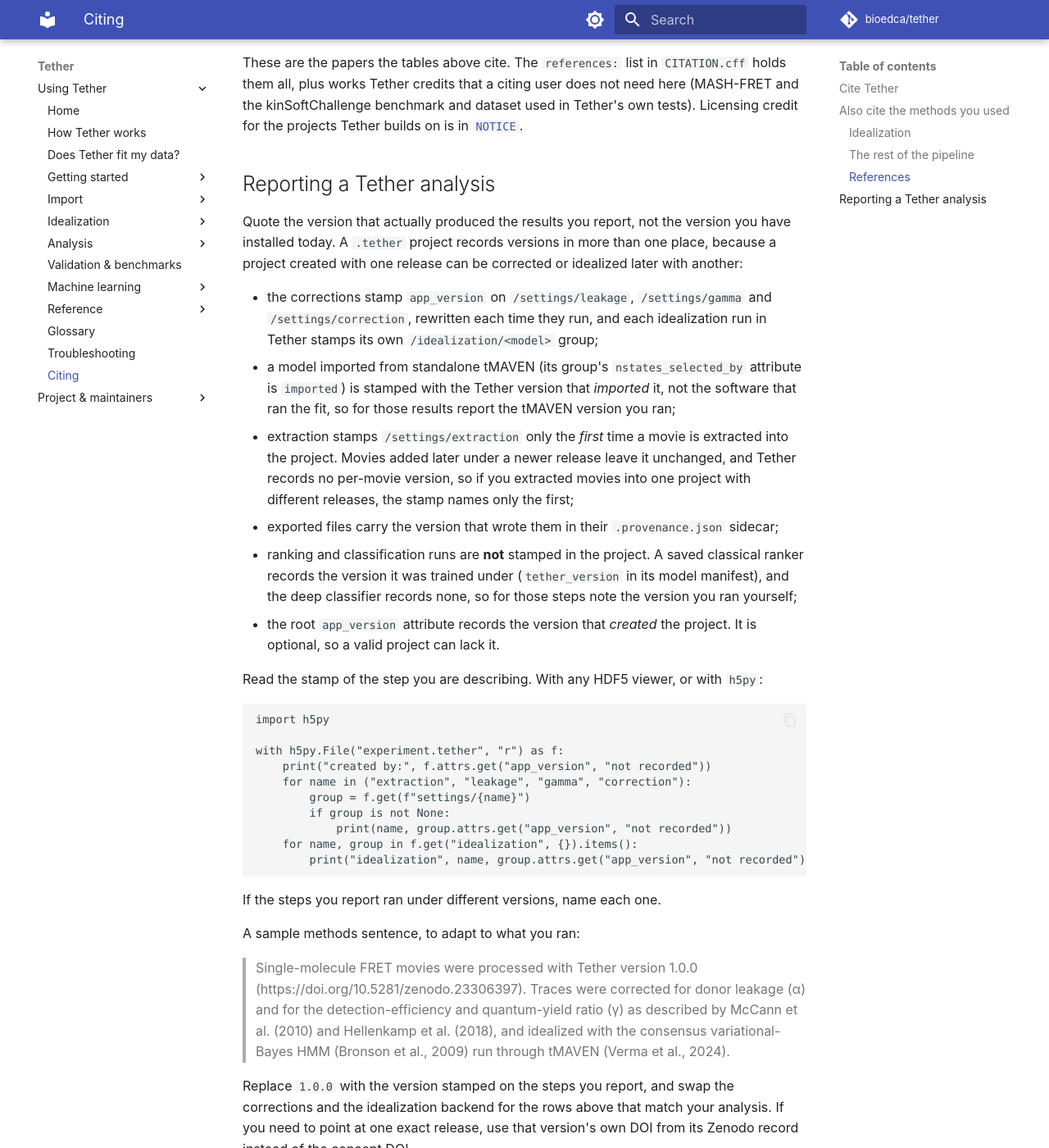
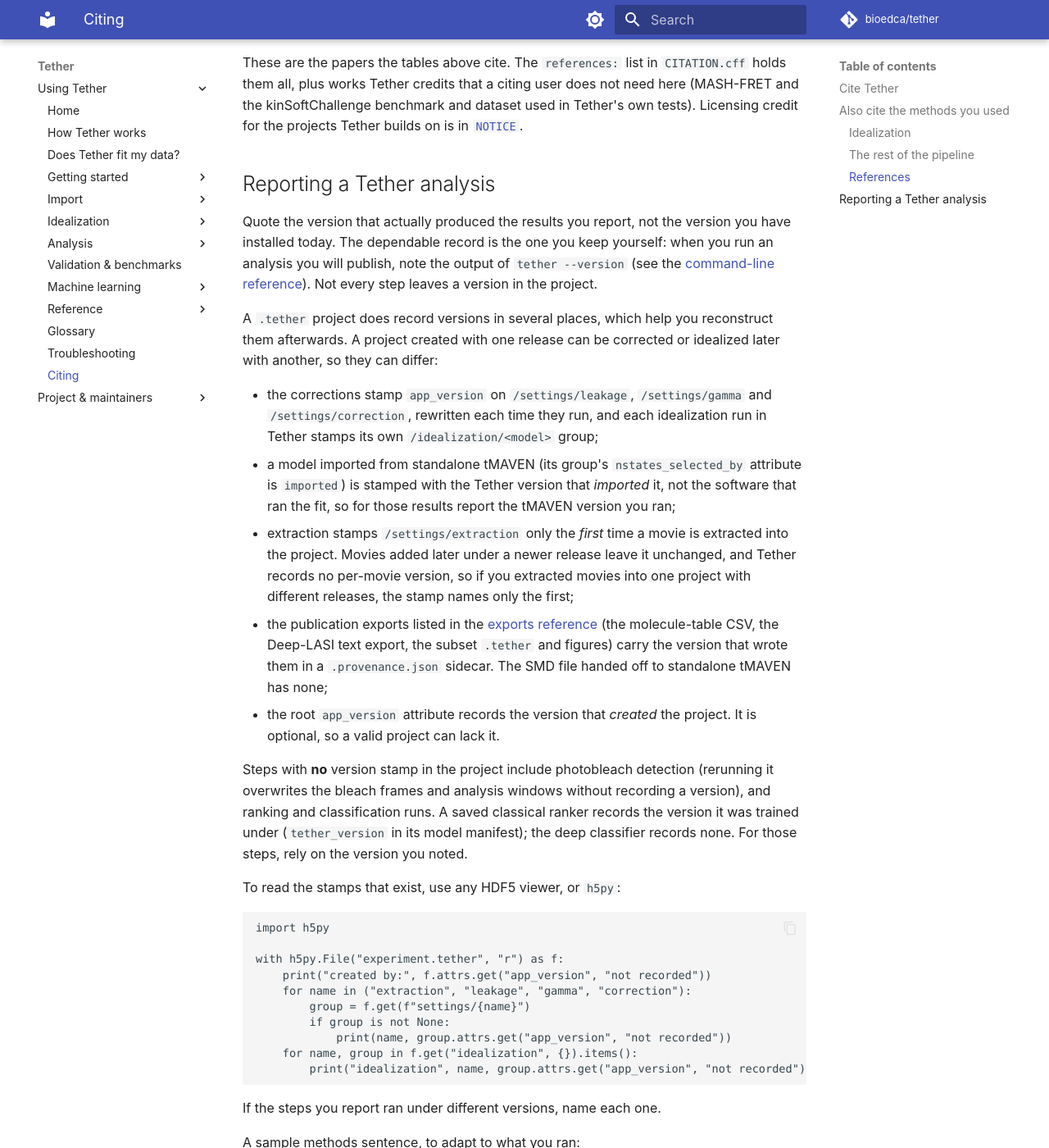
Before and after one commit to bioedca/tether, an MkDocs documentation site: the page built from docs/citing.md, in a window 1280 px wide and 1400 px high, scrolled down 2710 px. Shown: the whole window at 82% size. Built offline with MkDocs 1.6.1 and Material for MkDocs 9.7.7, drawn with Linux system fonts in a browser that asks for light colours; comment, search, counter and statistics services are not loaded; the version menu is left out.

Commit message:
docs(citing): lead version reporting with the user's own record (#162)
Answer the sixth Codex review: not every step is stamped (photobleach
detection, ranking and classification), and only the four publication
exports write a provenance sidecar. Tell readers to note tether --version
when they run an analysis, and present the stamps as an aid, not a
complete record.

````diff
--- a/docs/citing.md
+++ b/docs/citing.md
@@ -99,8 +99,13 @@
 ## Reporting a Tether analysis
 
 Quote the version that actually produced the results you report, not the version you have
-installed today. A `.tether` project records versions in more than one place, because a
-project created with one release can be corrected or idealized later with another:
+installed today. The dependable record is the one you keep yourself: when you run an
+analysis you will publish, note the output of `tether --version` (see the
+[command-line reference](cli.md)). Not every step leaves a version in the project.
+
+A `.tether` project does record versions in several places, which help you reconstruct
+them afterwards. A project created with one release can be corrected or idealized later
+with another, so they can differ:
 
 - the corrections stamp `app_version` on `/settings/leakage`, `/settings/gamma` and
   `/settings/correction`, rewritten each time they run, and each idealization run in
@@ -112,15 +117,20 @@
   into the project. Movies added later under a newer release leave it unchanged, and
   Tether records no per-movie version, so if you extracted movies into one project with
   different releases, the stamp names only the first;
-- exported files carry the version that wrote them in their `.provenance.json` sidecar;
-- ranking and classification runs are **not** stamped in the project. A saved classical
-  ranker records the version it was trained under (`tether_version` in its model
-  manifest), and the deep classifier records none, so for those steps note the version
-  you ran yourself;
+- the publication exports listed in the [exports reference](reference/exports.md) (the
+  molecule-table CSV, the Deep-LASI text export, the subset `.tether` and figures) carry
+  the version that wrote them in a `.provenance.json` sidecar. The SMD file handed off
+  to standalone tMAVEN has none;
 - the root `app_version` attribute records the version that *created* the project. It is
   optional, so a valid project can lack it.
 
-Read the stamp of the step you are describing. With any HDF5 viewer, or with `h5py`:
+Steps with **no** version stamp in the project include photobleach detection (rerunning
+it overwrites the bleach frames and analysis windows without recording a version), and
+ranking and classification runs. A saved classical ranker records the version it was
+trained under (`tether_version` in its model manifest); the deep classifier records
+none. For those steps, rely on the version you noted.
+
+To read the stamps that exist, use any HDF5 viewer, or `h5py`:
 
 ```python
 import h5py
````
